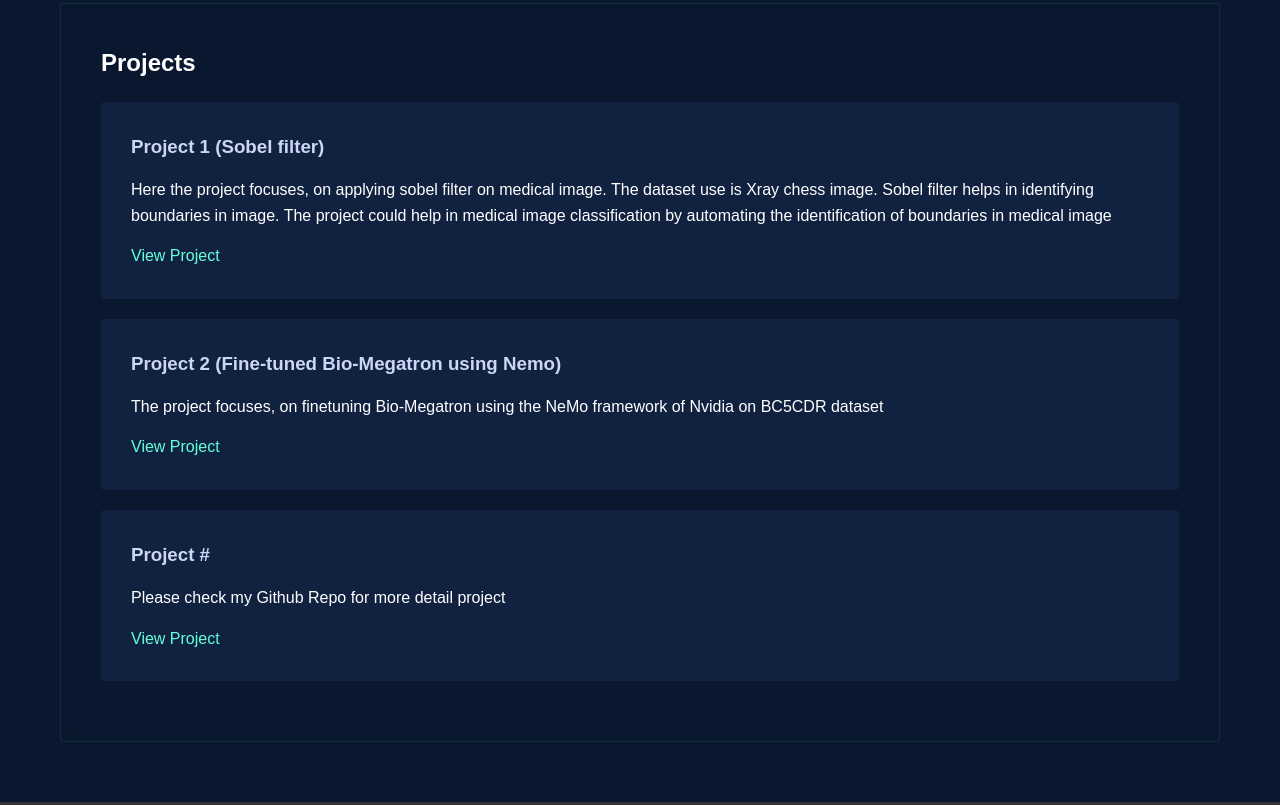
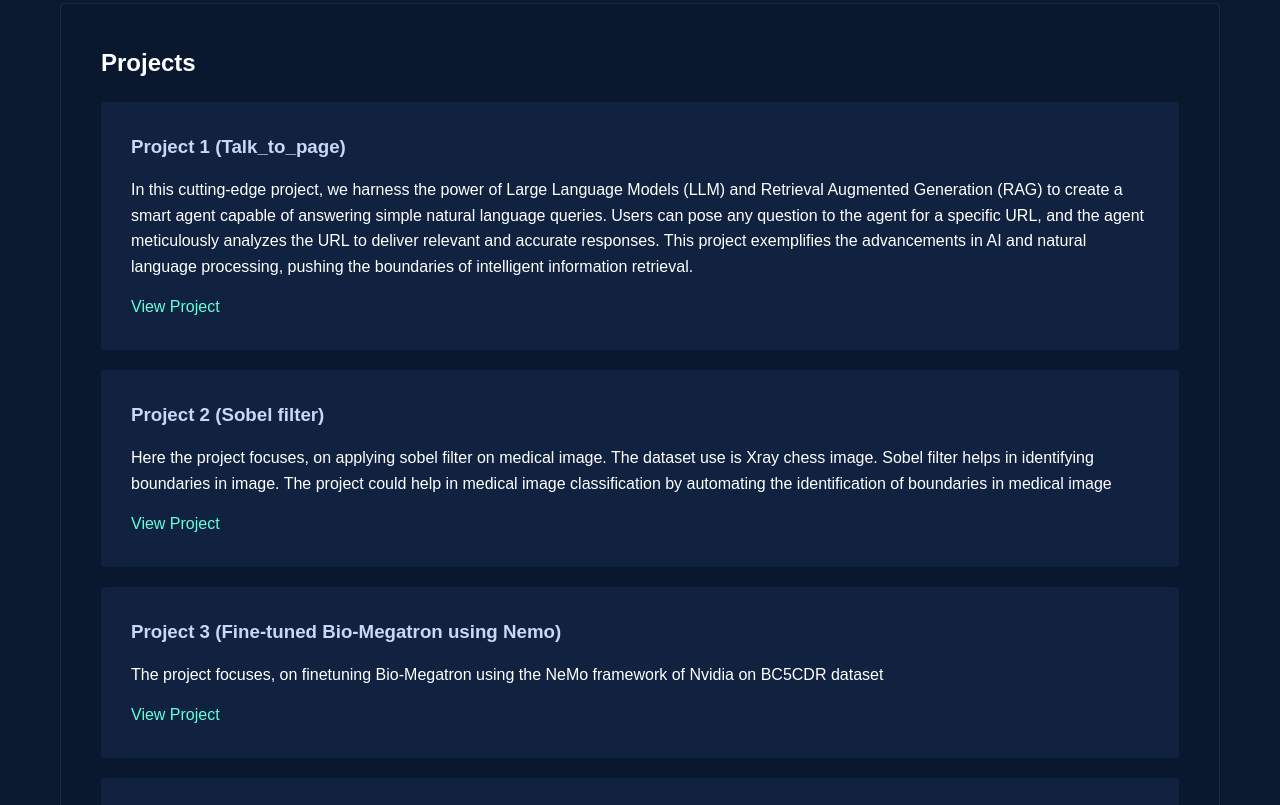
Before and after one commit to lichingngamba/lichingngamba.github.io, a plain HTML site: page index.html in a window 1280 px wide. Shown: the part 1140-1945 px from the top of the page. Drawn offline with nearby package versions, Linux system fonts and the light colour scheme.

Commit message:
update: added project

```diff
--- a/index.html
+++ b/index.html
@@ -64,8 +64,18 @@
 
          <section id="projects" class="section">
              <h2>Projects</h2>
+
              <div class="project-card">
-                 <h3>Project 1 (Sobel filter)</h3>
+                <h3>Project 1 (Talk_to_page)</h3>
+                <p>In this cutting-edge project, we harness the power of Large Language Models (LLM) and Retrieval Augmented Generation (RAG) to create a
+                    smart agent capable of answering simple natural language queries. Users can pose any question to the agent for a specific URL, and the agent
+                    meticulously analyzes the URL to deliver relevant and accurate responses. This project exemplifies the advancements in AI and natural language
+                    processing, pushing the boundaries of intelligent information retrieval.</p>
+                <a href="https://github.com/lichingngamba/talk_to_page/tree/main?tab=readme-ov-file#flowchart" target="_blank">View Project</a>
+            </div>
+
+             <div class="project-card">
+                 <h3>Project 2 (Sobel filter)</h3>
                  <p>Here the project focuses, on applying sobel filter on medical image. The dataset use is Xray chess image.
                     Sobel filter helps in identifying boundaries in image. The project could help in medical image classification
                     by automating the identification of boundaries in medical image</p>
@@ -73,7 +83,7 @@
              </div>
 
              <div class="project-card">
-                 <h3>Project 2 (Fine-tuned Bio-Megatron using Nemo)</h3>
+                 <h3>Project 3 (Fine-tuned Bio-Megatron using Nemo)</h3>
                  <p>The project focuses, on finetuning Bio-Megatron using the NeMo framework of Nvidia on BC5CDR dataset</p>
                  <a href="https://www.kaggle.com/code/lichingngamba/bio-megatron-fine-tuning-on-bc5cdr" target="_blank">View Project</a>
              </div>
```
